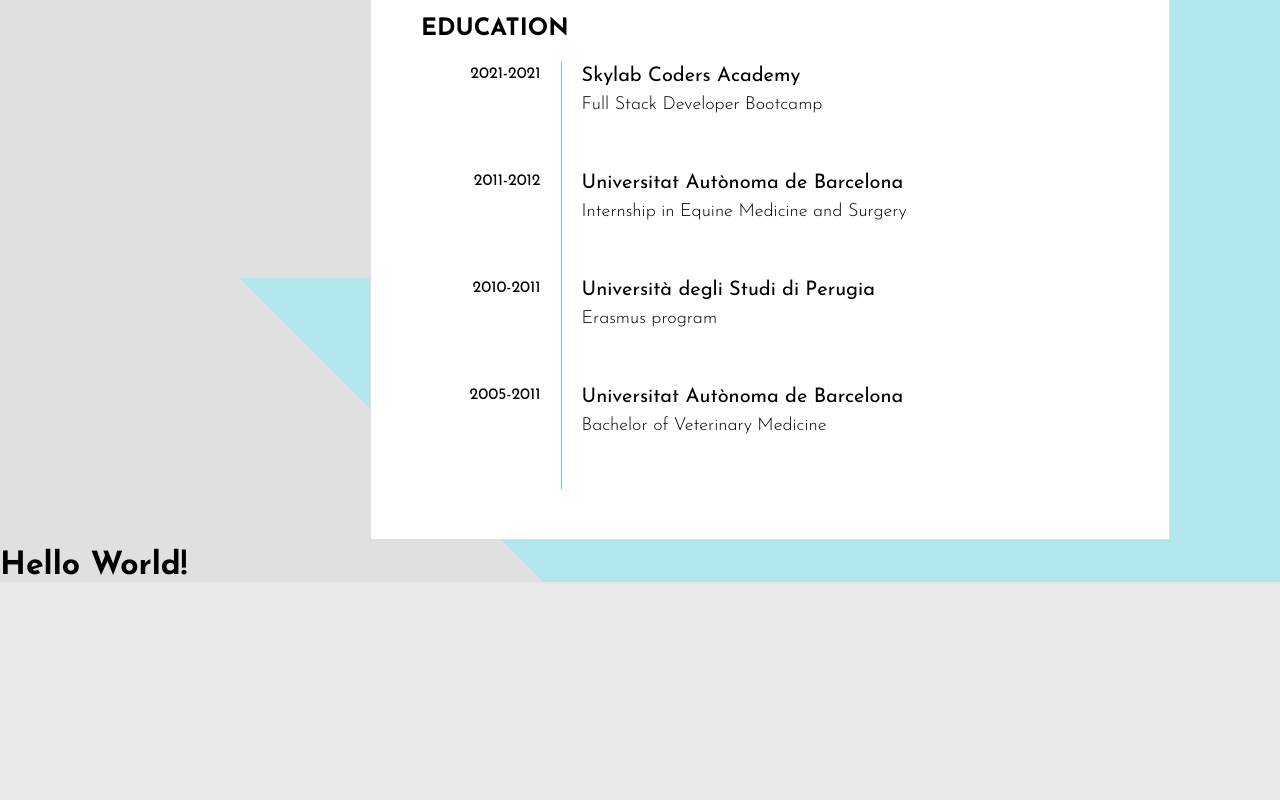
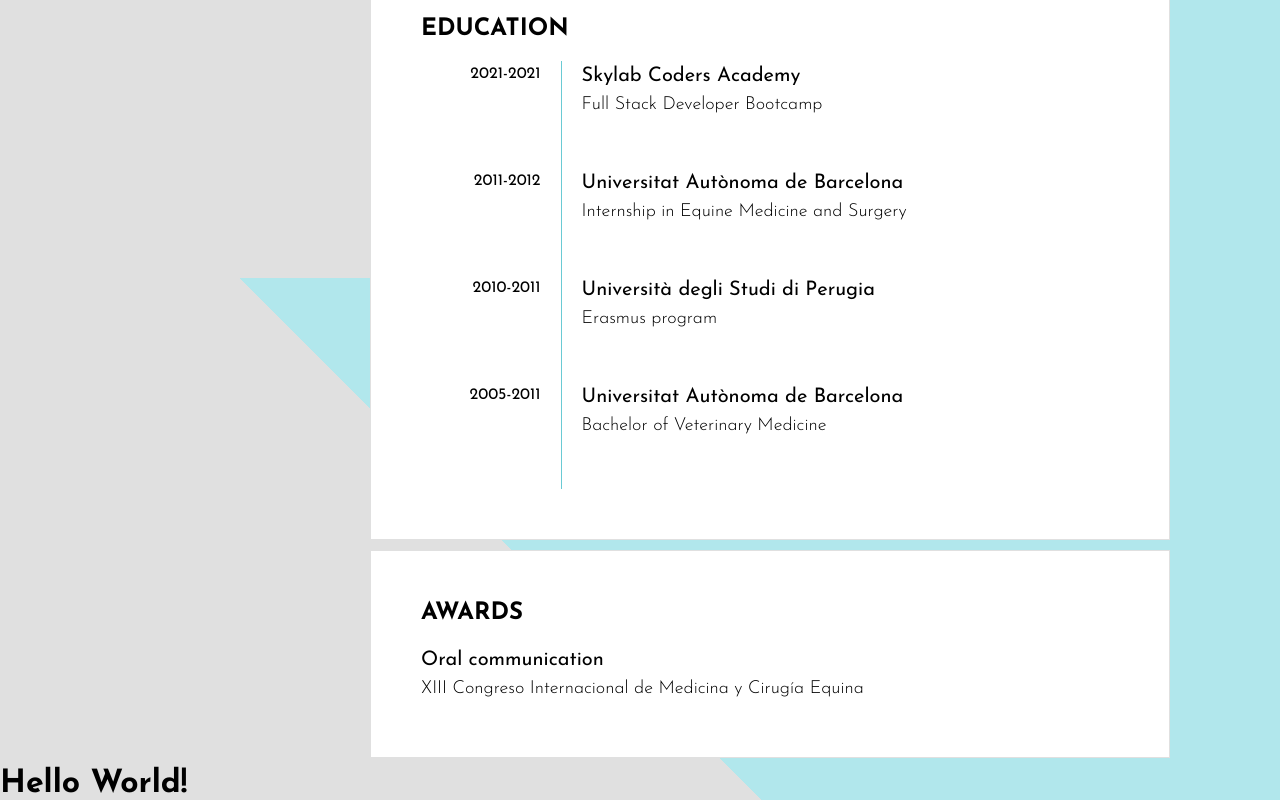
Before and after one commit to Laura-SM/vetToDev, a React (Create React App) app in the folder frontend/: page / in a window 1280 px wide. Shown: the part 2122-2922 px from the top of the page. Before the commit the page ends 2704 px from the top, so only its background shows below. Built offline with nearby package versions, Linux system fonts and the light colour scheme.

Commit message:
Create Awards component

```diff
--- /dev/null
+++ b/frontend/src/components/Awards/Awards.scss
@@ -0,0 +1,34 @@
+@import './../../styles/colors.scss';
+@import './../../styles/global.scss';
+@import './../../styles/mixin.scss';
+
+.awards {
+	@include section;
+}
+
+.award {
+	@include flex-content(flex, column);
+
+	&__date {
+		width: 20%;
+		@include flex-content(flex, row, flex-end, flex-start);
+		padding-right: 20px;
+		padding-top: 5px;
+	}
+
+	// &__info {
+	// 	width: 70%;
+	// 	@include flex-content(flex, column, center);
+	// 	border-left: 1px solid $color-blue-dark;
+	// 	padding-left: 20px;
+	// 	padding-bottom: 50px;
+	// }
+
+	&__title {
+		@include font;
+	}
+
+	&__description {
+		@include font(18px, lighter);
+	}
+}
--- /dev/null
+++ b/frontend/src/components/Awards/index.tsx
@@ -0,0 +1,22 @@
+import React from 'react';
+import RESUME_DATA from '../../constants/resumeData';
+import './Awards.scss';
+
+function Awards() {
+  return (
+    <div className="awards" id="awards">
+      <h2>AWARDS</h2>
+      {RESUME_DATA.awards.map((award) => (
+        <div className="award">
+          <span className="award__title">{award.title}</span>
+          <span className="award__description">{award.description}</span>
+          <span className="award__date">{award.date}</span>
+
+        </div>
+      ))}
+    </div>
+
+  );
+}
+
+export default Awards;
--- a/frontend/src/components/Resume/index.tsx
+++ b/frontend/src/components/Resume/index.tsx
@@ -4,6 +4,7 @@ import AboutMe from '../AboutMe';
 import Experience from '../Experience';
 import Education from '../Education';
 import LateralNavigator from '../LateralNavigator';
+import Awards from '../Awards';
 import './Resume.scss';
 
 function Resume() {
@@ -16,6 +17,7 @@ function Resume() {
         <AboutMe />
         <Experience />
         <Education />
+        <Awards />
       </div>
       <div className="lateralNavigatorContainer">
         <LateralNavigator />
```
